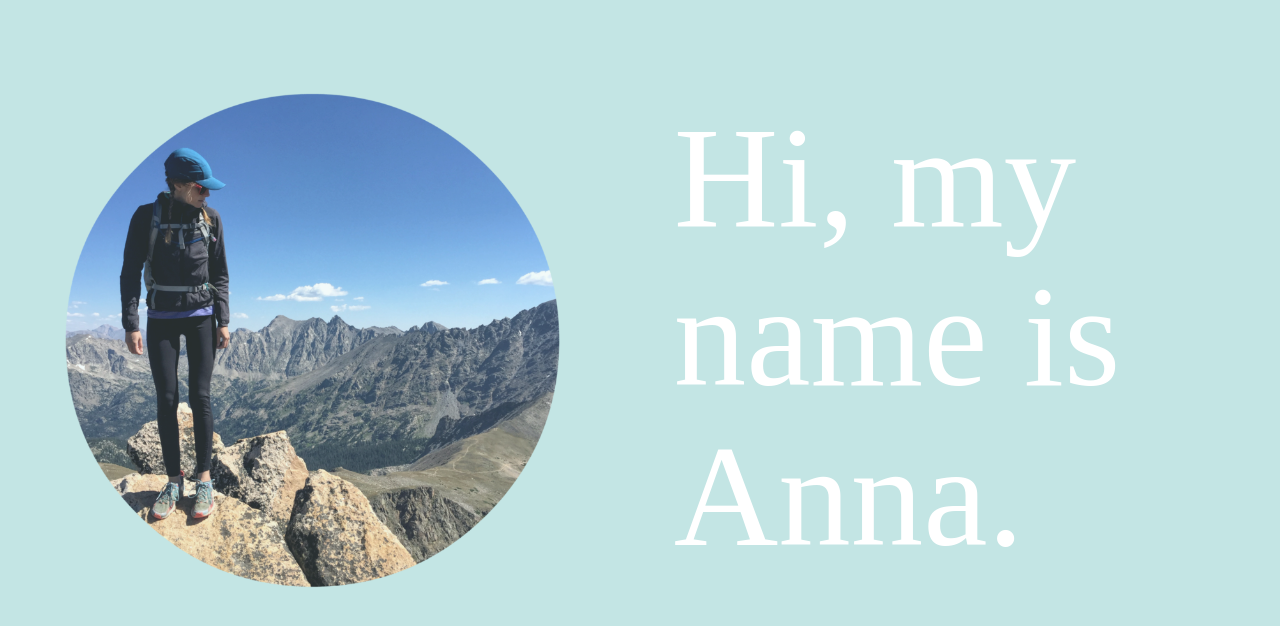
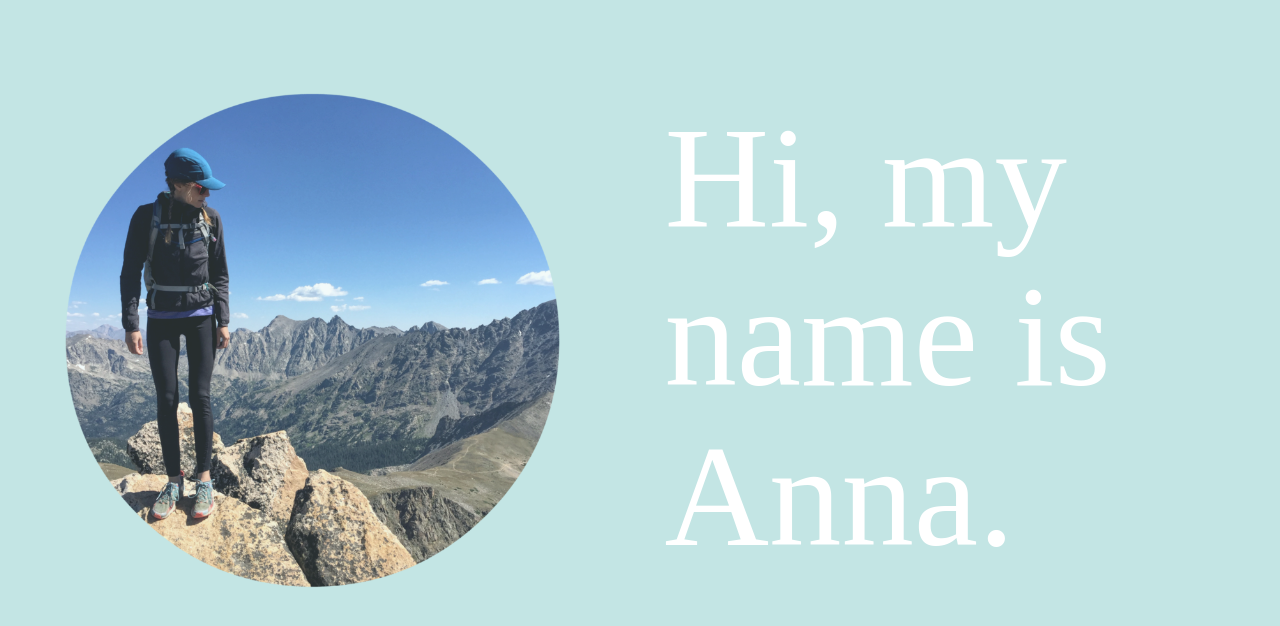
Before and after one commit to annadolan/annadolan.github.io, a Jekyll site: the page built from index.html, in a window 1280 px wide. Shown: the top 626 px of the page. Built offline with Jekyll 4.4.1, drawn with Linux system fonts in a browser that asks for light colours; nearby versions of some CDN libraries; some web fonts are replaced.

Commit message:
Change link position

```diff
--- a/css/styles.css
+++ b/css/styles.css
@@ -28,7 +28,7 @@ body {
 }
 
 .welcome {
-  margin-left: 3%;
+  margin-left: 1.5%;
   margin-right: auto;
   margin-top: 8%;
 }
```
Also changed, not shown: 1 other file.
